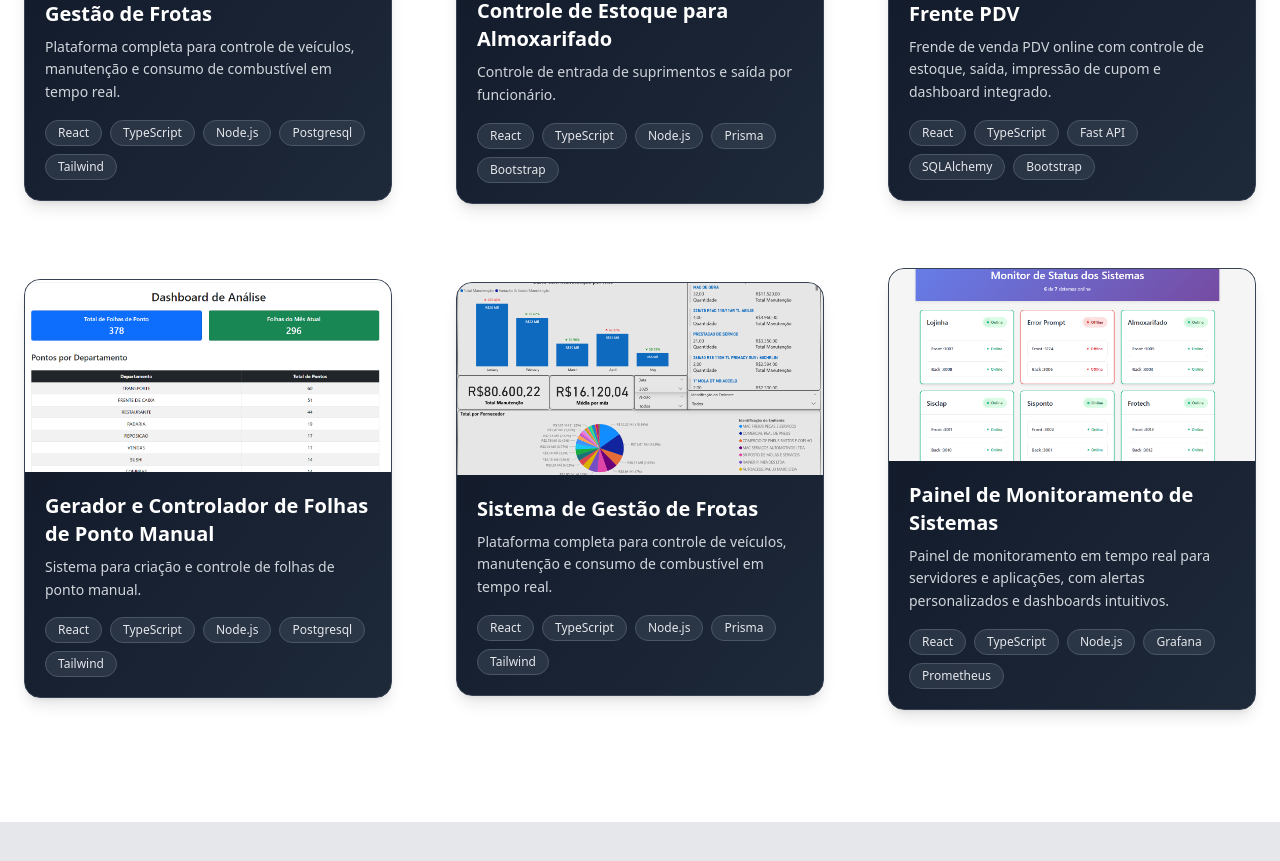
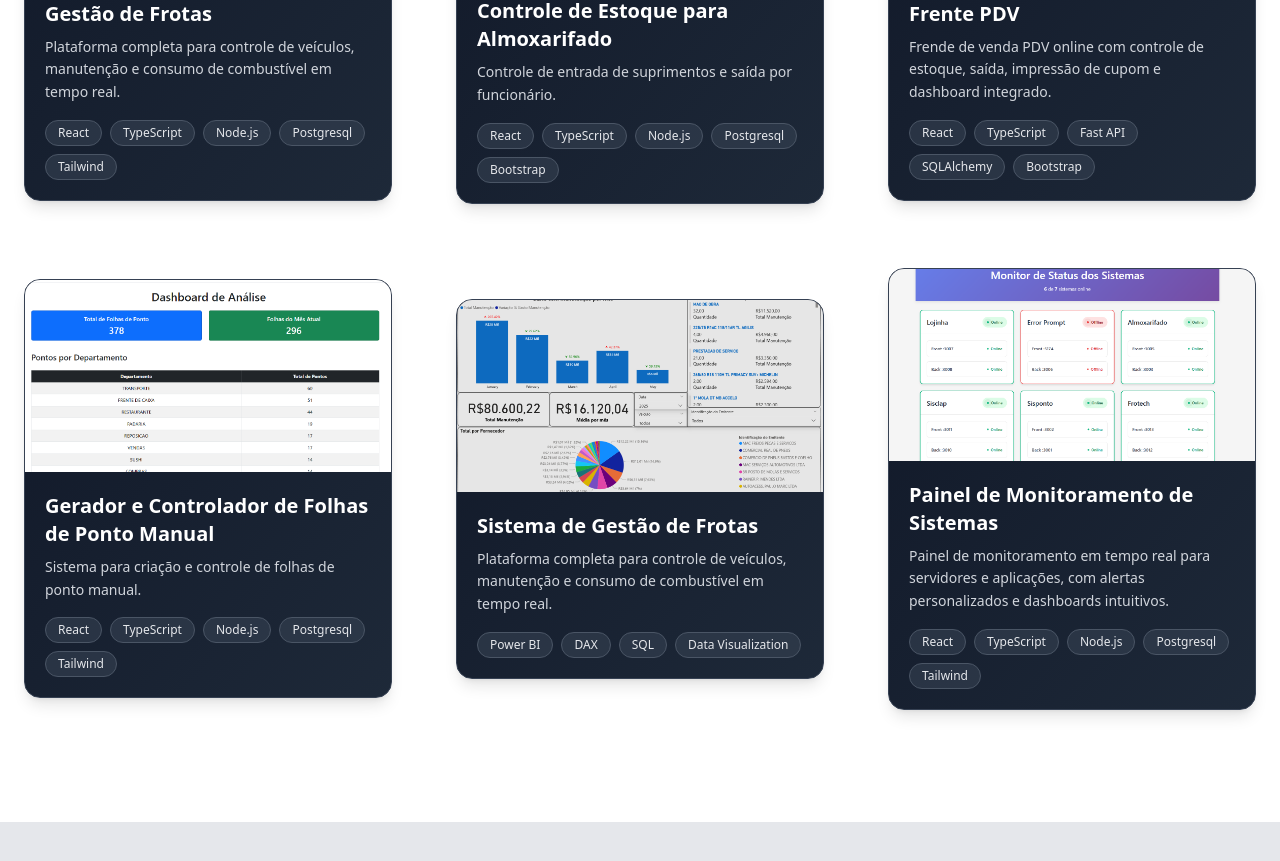
Before and after one commit to bigodom/portifolio, a React (Vite) app: page / in a window 1280 px wide. Shown: the part 2020-2881 px from the top of the page. Built offline with nearby package versions, Linux system fonts and the light colour scheme.

Commit message:
tenologia

```diff
--- a/src/sessions/Projects.tsx
+++ b/src/sessions/Projects.tsx
@@ -22,7 +22,7 @@ function Projects() {
             image: almoxarifado,
             title: "Controle de Estoque para Almoxarifado",
             description: "Controle de entrada de suprimentos e saída por funcionário.",
-            technologies: ["React", "TypeScript", "Node.js", "Prisma", "Bootstrap"]
+            technologies: ["React", "TypeScript", "Node.js", "Postgresql", "Bootstrap"]
         },
         {
             image: lojinha,
@@ -40,13 +40,13 @@ function Projects() {
             image: bi_gestao_frotas,
             title: "Sistema de Gestão de Frotas",
             description: "Plataforma completa para controle de veículos, manutenção e consumo de combustível em tempo real.",
-            technologies: ["React", "TypeScript", "Node.js", "Prisma", "Tailwind"]
+            technologies: ["Power BI", "DAX", "SQL", "Data Visualization"]
         },
         {
             image: system_monitor,
             title: "Painel de Monitoramento de Sistemas",
             description: "Painel de monitoramento em tempo real para servidores e aplicações, com alertas personalizados e dashboards intuitivos.",
-            technologies: ["React", "TypeScript", "Node.js", "Grafana", "Prometheus"]
+            technologies: ["React", "TypeScript", "Node.js", "Postgresql", "Tailwind"]
         },
     ];
     return (
```
